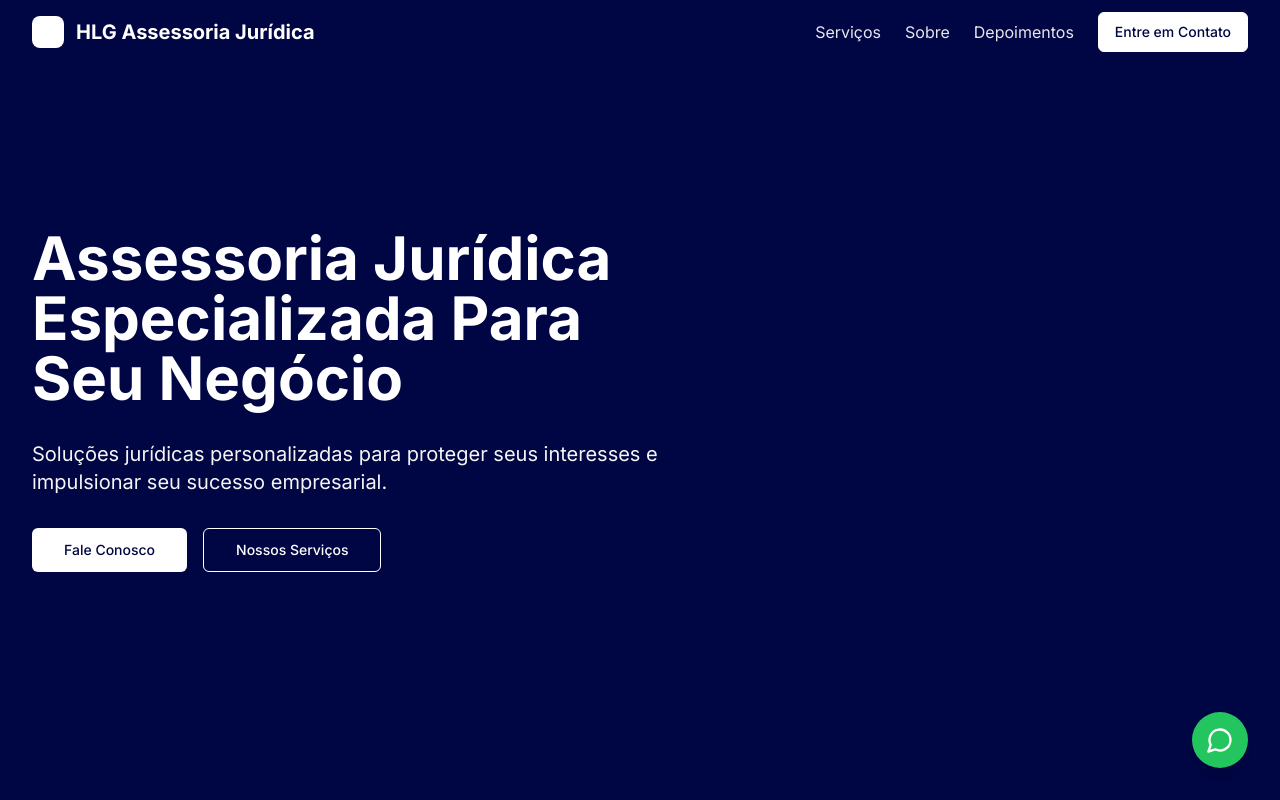
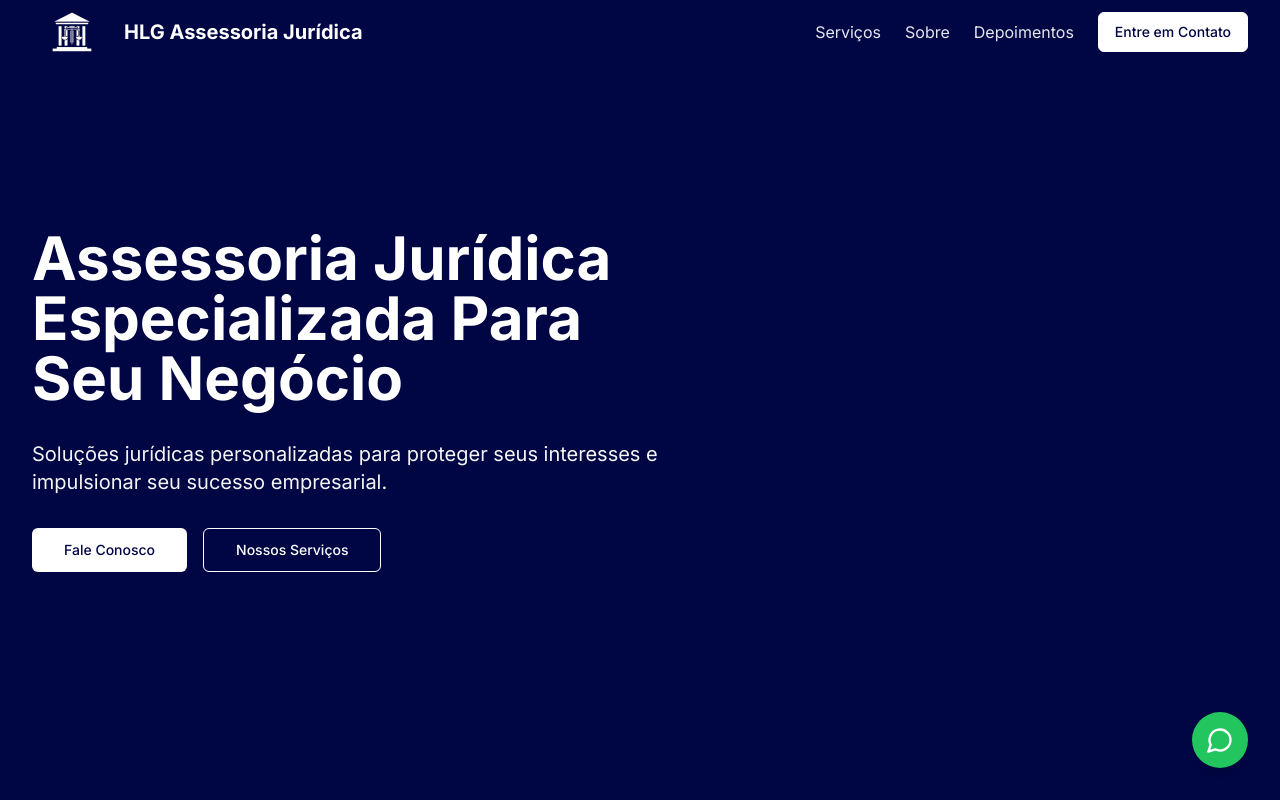
Before and after one commit to luizinhodavp041/hlg-assessoria-juridica, a Next.js app: page / in a window 1280 px wide. Shown: the top 800 px of the page. Built offline with nearby package versions, Linux system fonts and the light colour scheme.

Commit message:
ícone logo

```diff
--- a/src/components/layout/header.tsx
+++ b/src/components/layout/header.tsx
@@ -3,6 +3,7 @@
 import Link from "next/link";
 import { Button } from "@/components/ui/button";
 import { useEffect, useState } from "react";
+import Image from "next/image";
 
 export function Header() {
   const [isAtTop, setIsAtTop] = useState(true);
@@ -27,7 +28,14 @@ export function Header() {
       <div className="container flex h-16 items-center justify-between">
         {/* Logo */}
         <Link href="/" className="flex items-center space-x-3">
-          <div className="h-8 w-8 rounded-lg bg-white"></div>
+          <div className="h-20 w-20 relative overflow-hidden">
+            <Image
+              src="/icon.jpg"
+              alt="ícone"
+              layout="fill"
+              objectFit="cover"
+            />
+          </div>
           <span className="text-xl font-bold text-white">
             HLG Assessoria Jurídica
           </span>
```
Also changed, not shown: public/icon.jpg (added).
